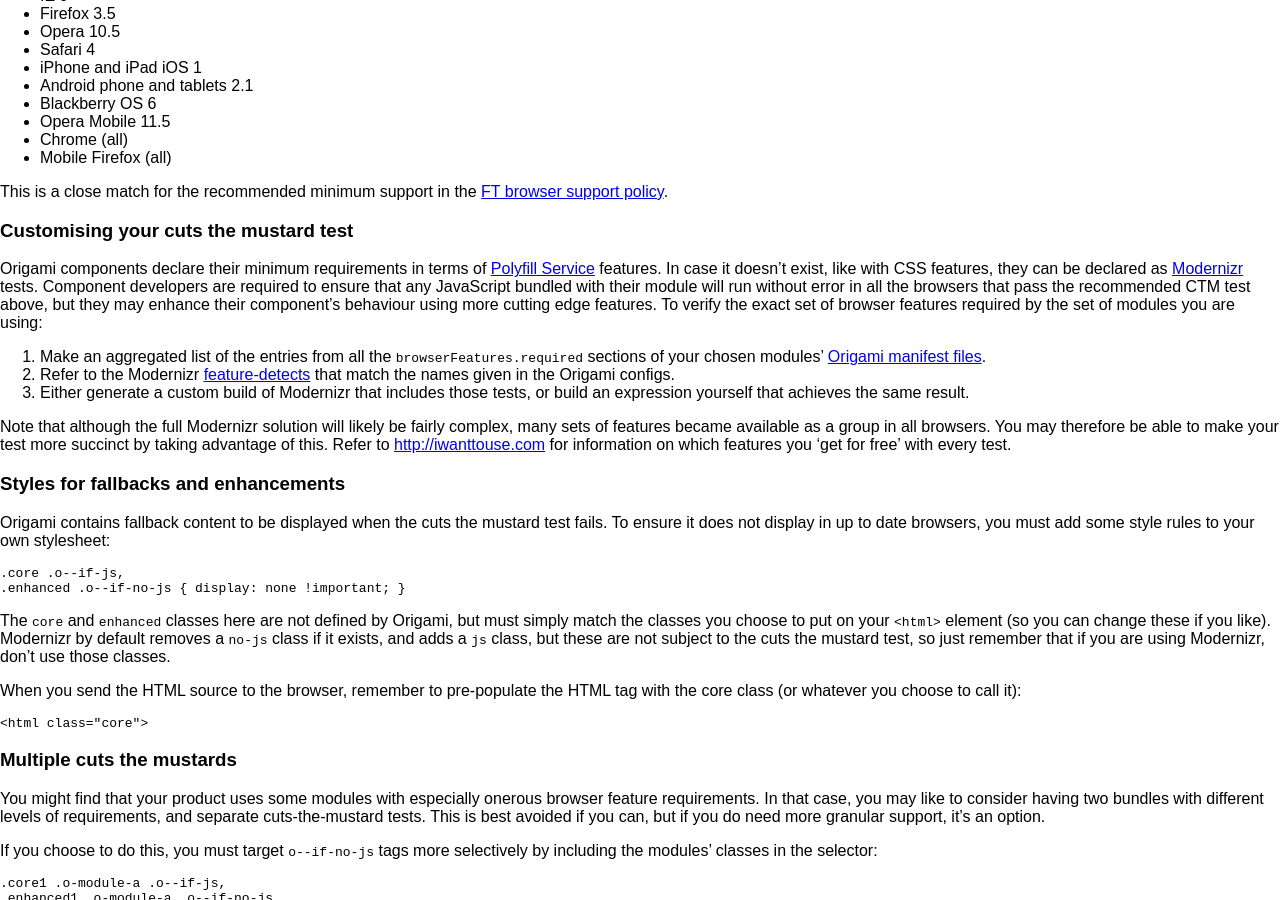
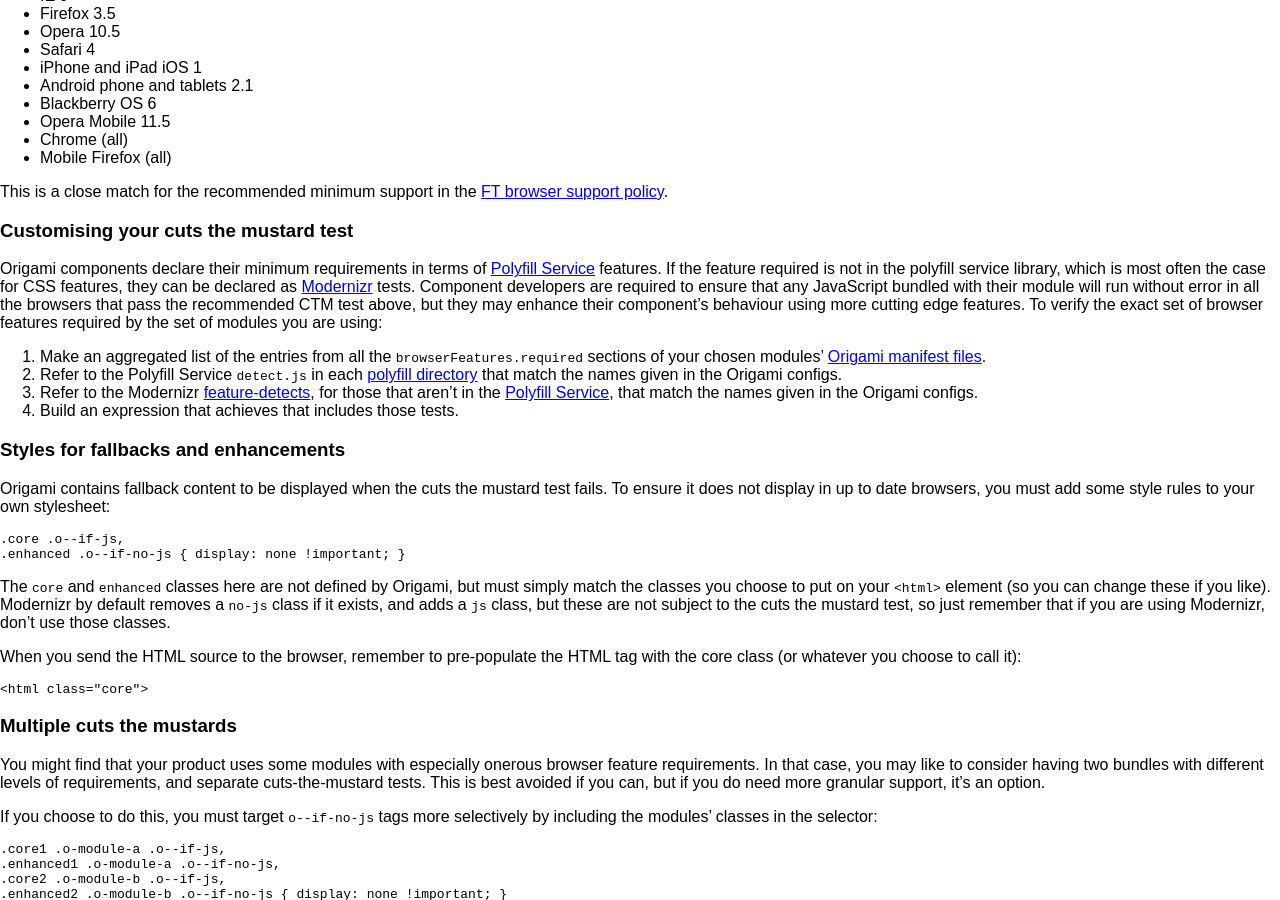
Before and after one commit to Financial-Times/ft-origami, a Jekyll site: the page built from docs/developer-guide/using-modules.md, in a window 1280 px wide and 900 px high, scrolled down 1607 px. Built offline with Jekyll 4.4.1, drawn with Linux system fonts in a browser that asks for light colours; comment, search, counter and statistics services are not loaded; a style sheet for code colours, icons or effects is not loaded.

Commit message:
Fixes suggested by @triblondon

```diff
--- a/docs/developer-guide/using-modules.md
+++ b/docs/developer-guide/using-modules.md
@@ -75,13 +75,12 @@ This is a close match for the recommended minimum support in the [FT browser sup
 
 ### Customising your cuts the mustard test
 
-Origami components declare their minimum requirements in terms of [Polyfill Service](http://cdn.polyfill.io/v1/docs/) features. In case it doesn't exist, like with CSS features, they can be declared as [Modernizr](http://modernizr.com/docs/) tests. Component developers are required to ensure that any JavaScript bundled with their module will run without error in all the browsers that pass the recommended CTM test above, but they may enhance their component's behaviour using more cutting edge features.  To verify the exact set of browser features required by the set of modules you are using:
+Origami components declare their minimum requirements in terms of [Polyfill Service](http://cdn.polyfill.io/v1/docs/) features. If the feature required is not in the polyfill service library, which is most often the case for CSS features, they can be declared as [Modernizr](http://modernizr.com/docs/) tests. Component developers are required to ensure that any JavaScript bundled with their module will run without error in all the browsers that pass the recommended CTM test above, but they may enhance their component's behaviour using more cutting edge features.  To verify the exact set of browser features required by the set of modules you are using:
 
 1. Make an aggregated list of the entries from all the `browserFeatures.required` sections of your chosen modules' [Origami manifest files]({{site.baseurl}}/docs/syntax/origamijson).
-2. Refer to the Modernizr [feature-detects](https://github.com/Modernizr/Modernizr/tree/master/feature-detects) that match the names given in the Origami configs.
-3. Either generate a custom build of Modernizr that includes those tests, or build an expression yourself that achieves the same result.
-
-Note that although the full Modernizr solution will likely be fairly complex, many sets of features became available as a group in all browsers.  You may therefore be able to make your test more succinct by taking advantage of this.  Refer to [http://iwanttouse.com](http://iwanttouse.com) for information on which features you 'get for free' with every test.
+2. Refer to the Polyfill Service `detect.js` in each [polyfill directory](https://github.com/Financial-Times/polyfill-service/tree/master/polyfills) that match the names given in the Origami configs.
+3. Refer to the Modernizr [feature-detects](https://github.com/Modernizr/Modernizr/tree/master/feature-detects), for those that aren't in the [Polyfill Service](http://cdn.polyfill.io/v1/docs/), that match the names given in the Origami configs.
+4. Build an expression that achieves that includes those tests.
 
 ### Styles for fallbacks and enhancements
 
```
Also changed, not shown: docs/syntax/origamijson.md (+2 -2 lines), docs/syntax/scss.md (+1 -0 lines).
